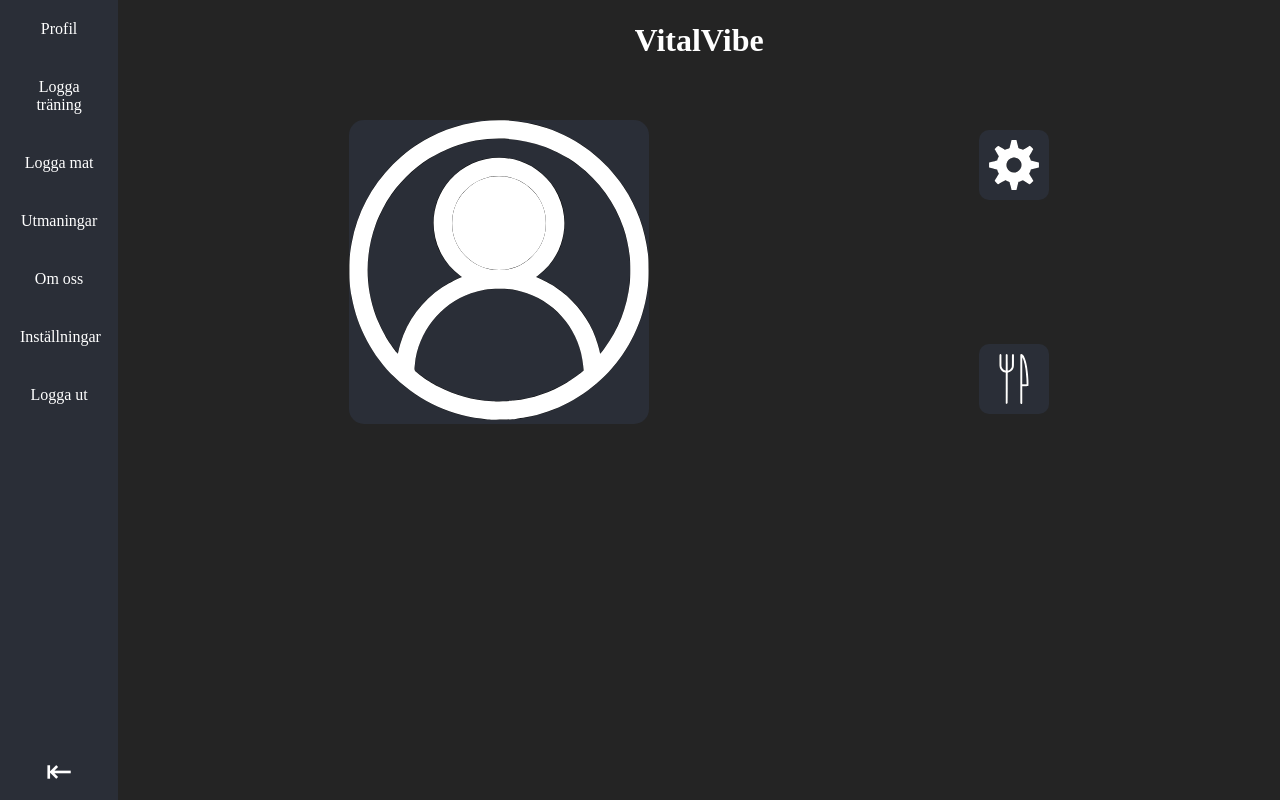
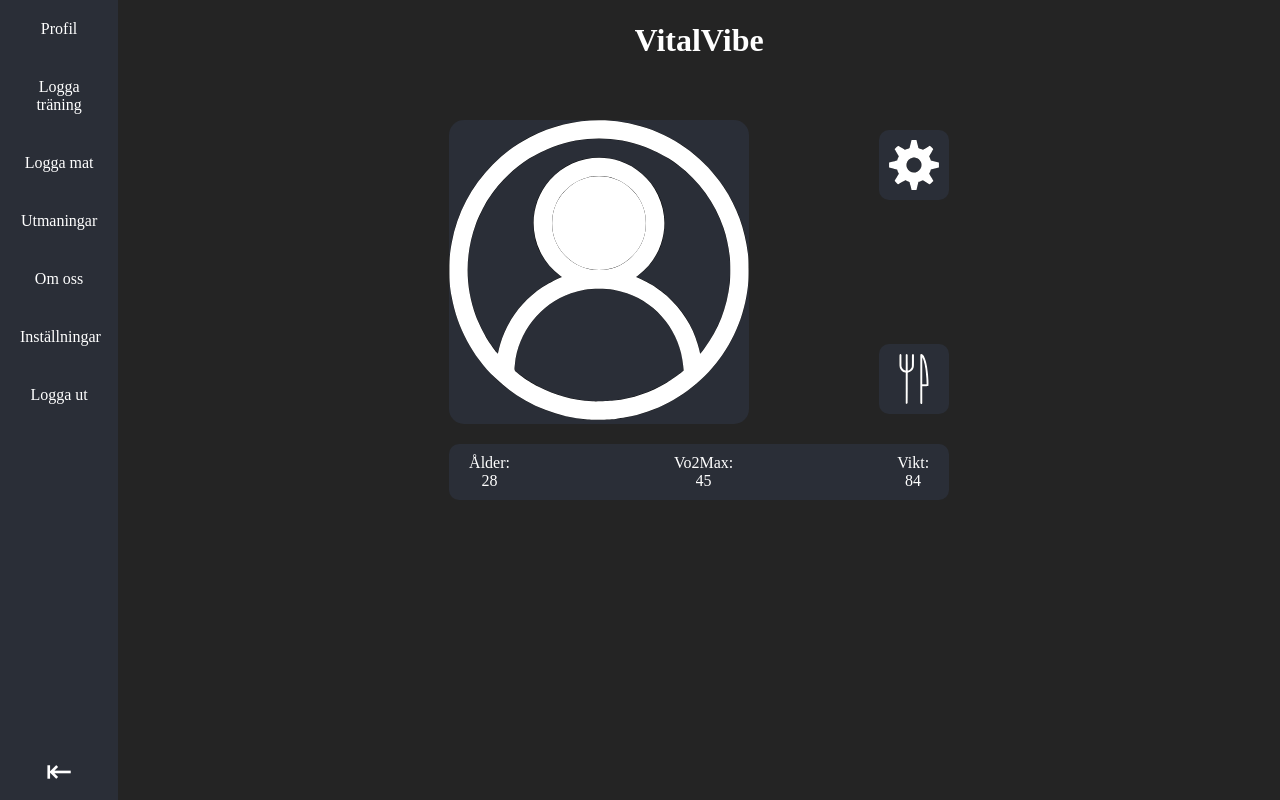
Before and after one commit to johnsson84/VitalVibe_Frontend, a React (Vite) app: page /profile in a window 1280 px wide. Built offline with nearby package versions, Linux system fonts and the light colour scheme; sample sign-in values are in the browser's storage.

Commit message:
userinfo

```diff
--- a/src/pages/profilepage/Profile.css
+++ b/src/pages/profilepage/Profile.css
@@ -1,22 +1,21 @@
 .profilePage {
     display: flex;
-    justify-content: center;
+    align-items: center;
     padding: 40px;
+    flex-direction: column;
 }
 /* ============================================ */
 /* Upper section*/
+.profileUpper {
+    display: flex;
+    justify-content:space-between;
+    margin-bottom: 20px;
+    width: 100%;
+    max-width: 500px;
+}
 .profilePicture {
     background-color: #2A2E37;
     border-radius: 15px;
-}
-.profileUpper {
-    display: flex;
-    justify-content:space-between;
-
-    width: 100%;
-    max-width: 700px;
-}
-.profilePicture {
     width: 70%;
     max-width: 300px;
 }
@@ -44,3 +43,21 @@
     max-height: 50px;
 }
 /* ============================================ */
+/* User info */
+.profileUserInfo {
+    display: flex;
+    width: 100%;
+    justify-content: space-between;
+    color: white;
+    background-color: #2A2E37;
+    padding: 10px 20px 10px 20px;
+    border-radius: 10px;
+    flex-wrap: wrap;
+    max-width: 500px;
+}
+.profileUserInfoContent {
+    display: flex;
+    flex-direction: column;
+    align-items: center;
+}
+/* ============================================ */
--- a/src/pages/profilepage/Profile.jsx
+++ b/src/pages/profilepage/Profile.jsx
@@ -8,6 +8,9 @@ const Profile = () => {
 
     return (
         <div className='profilePage'>
+
+            {/* ======================================== */}
+            {/** Upper section */}
             <div className='profileUpper'>
                 <div className='profilePicture'>
                     <img src='profile_placeholder.svg'></img>
@@ -18,6 +21,23 @@ const Profile = () => {
                 </div>
             </div>
 
+            {/* ======================================== */}
+            {/** User info section */}
+            <div className='profileUserInfo'>
+                <div className='profileUserInfoContent'>
+                    <p>Ålder:</p>
+                    <p>28</p>
+                </div>
+                <div className='profileUserInfoContent'>
+                    <p>Vo2Max:</p>
+                    <p>45</p>
+                </div>
+                <div className='profileUserInfoContent'>
+                    <p>Vikt:</p>
+                    <p>84</p>
+                </div>
+            </div>
+
         </div>
     )
 }
```
